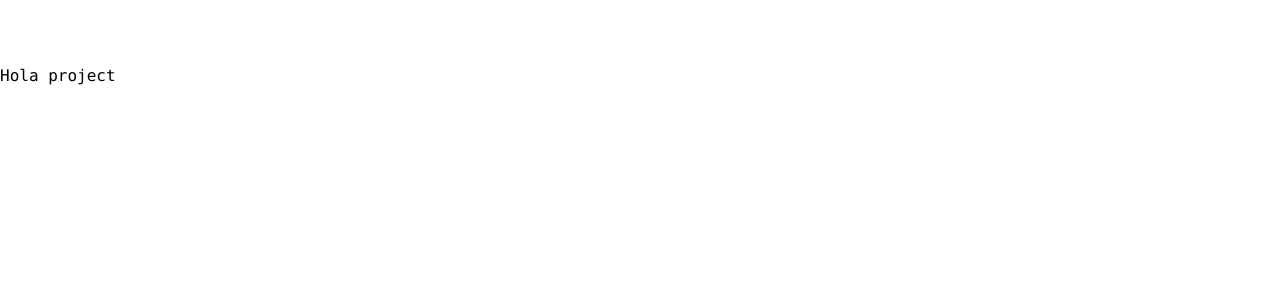
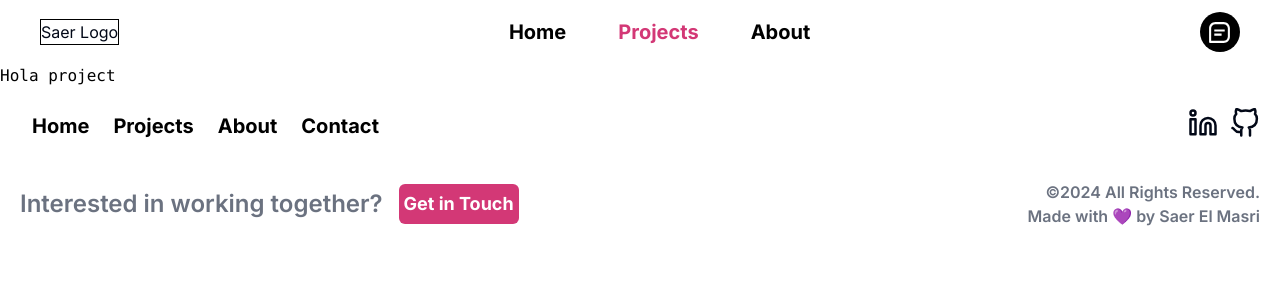
Before and after one commit to saerelmasri/portfolio-website, a Next.js app: page /projects in a window 1280 px wide. Shown: the top 300 px of the page. Built offline with nearby package versions, Linux system fonts and the light colour scheme.

Commit message:
added navbar and footer

```diff
--- a/app/layout.tsx
+++ b/app/layout.tsx
@@ -4,6 +4,7 @@ import { Inter } from "next/font/google";
 import "./globals.css";
 import Head from "next/head";
 import NavBar from "@/components/NavBar";
+import Footer from "@/components/Footer";
 
 const inter = Inter({ subsets: ["latin"] });
 
@@ -20,12 +21,13 @@ export default function RootLayout({
   return (
     <html lang="en">
       <body className={inter.className}>
-        {/* <NavBar/> */}
+        <NavBar/>
         <main className="pt-16">
           {" "}
           {/* Adjust padding to match NavBar height */}
           {children}
         </main>{" "}
+        <Footer/>
       </body>
     </html>
   );
--- a/app/page.tsx
+++ b/app/page.tsx
@@ -6,12 +6,11 @@ import ProjectCard from "@/components/ProjectCard";
 import Skills from "@/components/Skills";
 import { mySkills } from "@/constants";
 
-
 export default function Home() {
   return (
     <main>
       <div className="flex flex-col md:flex-row items-center justify-center">
-        <div className=" w-full md:w-1/2 text-black flex flex-col justify-center space-y-3 p-4  md:p-8">
+        <div className=" w-full md:w-1/2 text-black flex flex-col justify-center space-y-3 p-4 md:p-12">
           <h5 className="text-2xl md:text-xl text-gray-500">
             Hey, I am Saer 👋
           </h5>
@@ -47,12 +46,12 @@ export default function Home() {
       </div>
 
       <div className="w-full mt-36">
-        <div className="w-full p-5">
+        <div className="w-full p-12">
           <h3 className="text-6xl font-bold">
             Projects<strong className="text-primary">.</strong>
           </h3>
         </div>
-        <div className="w-full md:grid md:grid-cols-3 gap-10 md:p-8 flex flex-col justify-center p-4">
+        <div className="w-full md:grid md:grid-cols-3 gap-10 md:p-8 flex flex-col justify-center p-13">
           <ProjectCard
             title="TaskFlow"
             description="Task management system with drag-and-drop, real-time collaboration, and responsive layout."
@@ -73,26 +72,70 @@ export default function Home() {
       </div>
 
       <div className="w-full mt-36">
-        <div className="w-full p-5">
+        <div className="w-full p-12">
           <h3 className="text-6xl font-bold">
             Experience<strong className="text-primary">.</strong>
           </h3>
         </div>
-        <div className="w-full p-5">
-          <Resume/>
+        <div className="w-full p-12">
+          <Resume />
         </div>
       </div>
 
       <div className="w-full mt-36">
-        <div className="w-full p-5">
+        <div className="w-full p-12">
           <h3 className="text-6xl font-bold">
             Skills<strong className="text-primary">.</strong>
           </h3>
         </div>
         <div className="w-full p-12 md:flex md:space-y-0 space-y-5">
           {mySkills.map((item, index) => (
-            <Skills key={index} title={item.title} skillsCollection={item.skillsCollection}/>
+            <Skills
+              key={index}
+              title={item.title}
+              skillsCollection={item.skillsCollection}
+            />
           ))}
+        </div>
+      </div>
+
+      <div className="w-full mt-36">
+        <div className="w-full p-12">
+          <h3 className="text-6xl font-bold">
+            My Story<strong className="text-primary">.</strong>
+          </h3>
+        </div>
+        <div className="text-xl text-gray-600 space-y-3 p-12">
+          <p>
+            My journey as a <strong className="text-primary">full stack developer</strong> began in 2023 upon graduating
+            with a Bachelor's degree in Computer Science. While my university
+            education provided me with a solid foundation in programming, I knew
+            there was much more to learn and explore.
+          </p>
+          <p>
+            Eager to enhance my skills, I seized the opportunity to enroll in
+            one of Lebanon's most prestigious coding bootcamps, SE Factory. The
+            selection process was rigorous, reflecting the program's high
+            standards, and the intensity of the three-month curriculum pushed me
+            to my limits. However, I emerged from the experience armed with
+            <strong className="text-primary"> cutting-edge knowledge</strong> and a portfolio of projects that showcased my
+            abilities as a full-stack developer.
+          </p>
+          <p>
+            Since graduating from SE Factory, my journey has been one of
+            continuous growth and learning. I am committed to staying abreast of
+            the latest <strong className="text-primary">technologies</strong> and methodologies, whether through personal
+            projects, freelance work, or ongoing education. <strong className="text-primary">Coding</strong> has evolved
+            from a skillset into a passion, and I find fulfillment in honing my
+            craft and tackling new challenges.
+          </p>
+          <p>
+            Choosing this path has not only enriched my professional life but
+            has also had a profound impact on my personal satisfaction. The
+            flexibility afforded by my career allows me to work from anywhere,
+            granting me the freedom to pursue my interests and spend time with
+            loved ones without sacrificing my professional goals.
+          </p>
         </div>
       </div>
     </main>
--- /dev/null
+++ b/components/Footer.tsx
@@ -0,0 +1,47 @@
+import React from "react";
+import ButtonCustom from "./Button";
+import { FiGithub, FiLinkedin } from "react-icons/fi";
+
+function Footer() {
+  const date = new Date();
+  const year = date.getFullYear();
+  return (
+    <footer>
+      <div className="flex justify-between">
+        <div className=" flex justify-center p-5">
+          <ButtonCustom title="Home" variant="link" size="sm" />
+          <ButtonCustom title="Projects" variant="link" size="sm" />
+          <ButtonCustom title="About" variant="link" size="sm" />
+          <ButtonCustom title="Contact" variant="link" size="sm" />
+        </div>
+        <div className="flex justify-end space-x-3 p-5">
+          <FiLinkedin size={30} className="cursor-pointer" />
+          <FiGithub size={30} />
+        </div>
+      </div>
+      <div className="flex">
+        <div className="flex h-[80px] w-[50%] p-5 justify-start items-center space-x-4">
+          <h4 className="text-2xl font-semibold text-gray-500">
+            Interested in working together?
+          </h4>
+          <ButtonCustom
+            title="Get in Touch"
+            path="/dd"
+            variant={"default"}
+            sx={"w-1/2 text-sm md:w-1/5 md:text-lg mr-5 text-white "}
+          />
+        </div>
+        <div className="flex flex-col h-[80px] w-[50%] p-5 justify-center items-end space-x-4">
+          <h4 className="text-base font-semibold text-gray-500">
+            ©{year} All Rights Reserved.
+          </h4>
+          <h4 className="text-base font-semibold text-gray-500">
+            Made with 💜 by Saer El Masri
+          </h4>
+        </div>
+      </div>
+    </footer>
+  );
+}
+
+export default Footer;
--- a/components/NavBar.tsx
+++ b/components/NavBar.tsx
@@ -4,7 +4,7 @@ import { BiMessageSquareDetail } from "react-icons/bi";
 
 function NavBar() {
   return (
-    <nav className="top-0 bg-white fixed w-full h-14 flex justify-between items-center pt-8 pb-8 border ">
+    <nav className="top-0 bg-white fixed w-full h-14 flex justify-between items-center pt-8 pb-8">
       <div className="border border-solid border-black m-10">Saer Logo</div>
       <div className="space-x-5">
         <ButtonCustom title="Home" path="/" variant={"link"}/>
```
